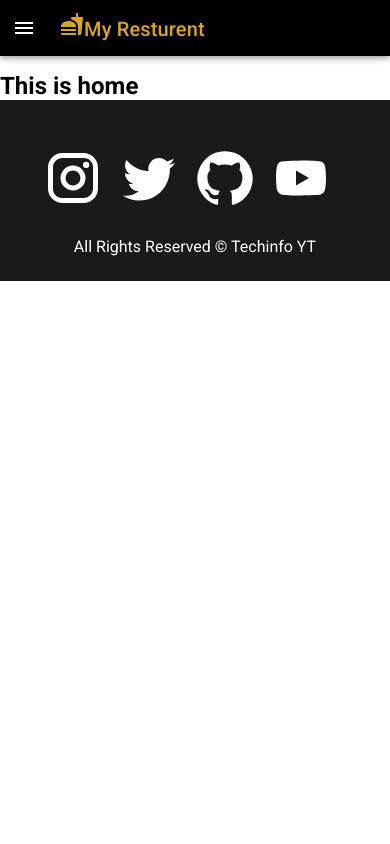
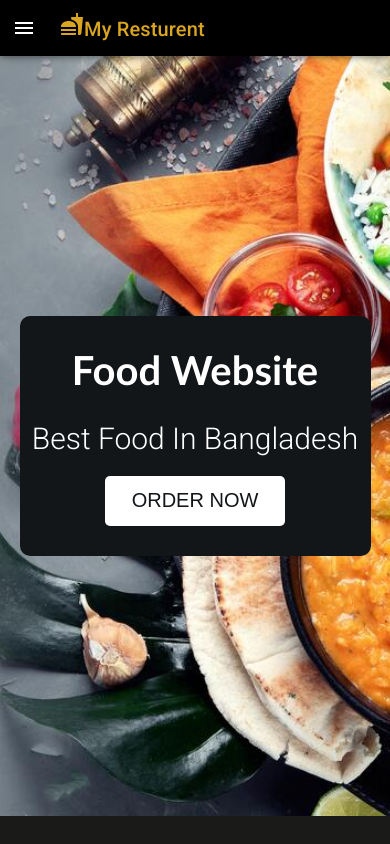
Before and after one commit to ashiq-rahman07/mui-resturent-frontend, a React (Vite) app: page / in a window 390 px wide. Shown: the top 844 px of the page. Built offline with nearby package versions, Linux system fonts and the light colour scheme.

Commit message:
hero section add

```diff
--- a/src/components/Layaout/Header.jsx
+++ b/src/components/Layaout/Header.jsx
@@ -86,7 +86,7 @@
           </Drawer>
         </Box>
 
-        <Box sx={{py:1}}>
+        <Box >
           <Toolbar/>
         </Box>
 
--- a/src/pages/Home.jsx
+++ b/src/pages/Home.jsx
@@ -1,10 +1,22 @@
 import React from 'react'
 import Layaout from '../components/Layaout/Layaout'
+import { Link } from 'react-router-dom'
+import '../styles/HomeStyles.css'
+import Banner from '../assets/images/banner.jpeg';
 
 const Home = () => {
   return (
     <Layaout>
-      <h2>This is home</h2>
+      <div className='home' style={{backgroundImage:`url(${Banner})`}}>
+        <div className='headerContainer'>
+          <h1>Food Website</h1>
+          <p>Best Food In Bangladesh</p>
+          <Link to='/menu'>
+            <button>ORDER NOW</button>
+          </Link>
+
+        </div>
+      </div>
     </Layaout>
   )
 }
--- /dev/null
+++ b/src/styles/HomeStyles.css
@@ -0,0 +1,90 @@
+.home {
+  height: 90vh;
+  display: flex;
+  justify-content: center;
+  align-items: left;
+  flex-direction: column;
+  background-position: center;
+  background-repeat: no-repeat;
+  background-size: cover;
+}
+
+.headerContainer {
+  width: auto;
+  margin-left: 30px;
+}
+
+.home .headerContainer h1 {
+  justify-content: center;
+  align-items: center;
+  font-weight: bold;
+  font-size: 70px;
+  font-family: "Gill Sans", "Gill Sans MT", Calibri, "Trebuchet MS", sans-serif;
+  color: black;
+}
+
+.home .headerContainer p {
+  margin-top: 15px;
+  padding: 0;
+  font-size: 40px;
+  font-weight: lighter;
+  color: black;
+}
+
+.headerContainer button {
+  background-color: #121619;
+  margin-top: 20px;
+  border: none;
+  border-radius: 5px;
+  cursor: pointer;
+  height: 50px;
+  width: 180px;
+  text-decoration: none;
+  color: white;
+  font-size: 20px;
+}
+
+.headerContainer button:hover {
+  background-color: #07090a;
+  cursor: pointer;
+  transition: 0.3s ease-in;
+}
+
+/* mobile view  */
+
+@media only screen and (max-width: 600px) {
+  .home {
+    justify-content: center;
+    align-items: center;
+  }
+
+  .headerContainer {
+    margin-left: 0;
+    border-radius: 10px;
+    width: 90%;
+    display: flex;
+    justify-content: center;
+    align-items: center;
+    flex-direction: column;
+    background-color: #121619;
+    color: white;
+  }
+
+  .home .headerContainer h1 {
+    font-size: 40px;
+    height: 30px;
+    margin: 30px 0px;
+    color: white;
+  }
+
+  .home .headerContainer p {
+    font-size: 30px;
+    color: white;
+  }
+
+  .headerContainer button {
+    background-color: white;
+    color: #121619;
+    margin-bottom: 30px;
+  }
+}
```
